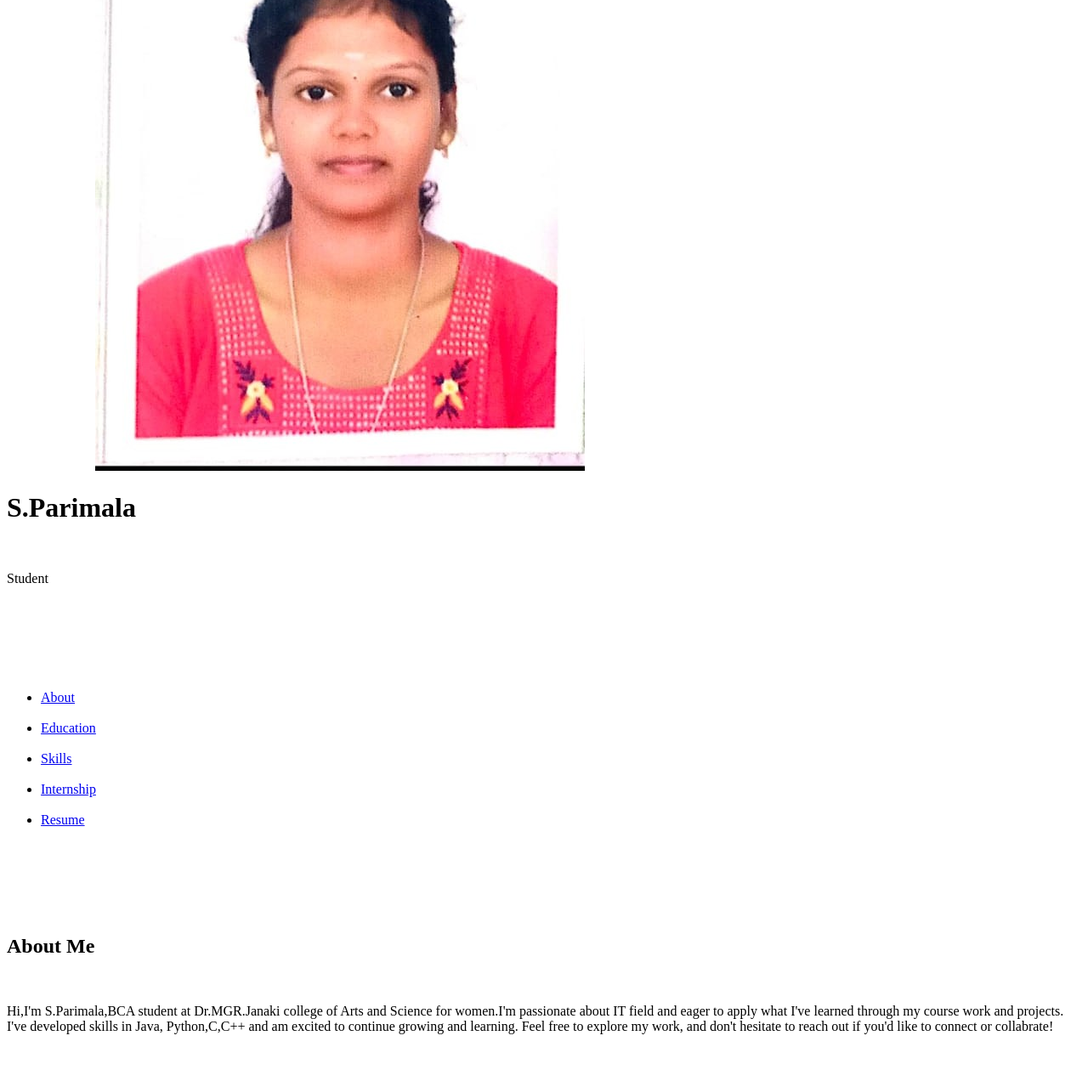
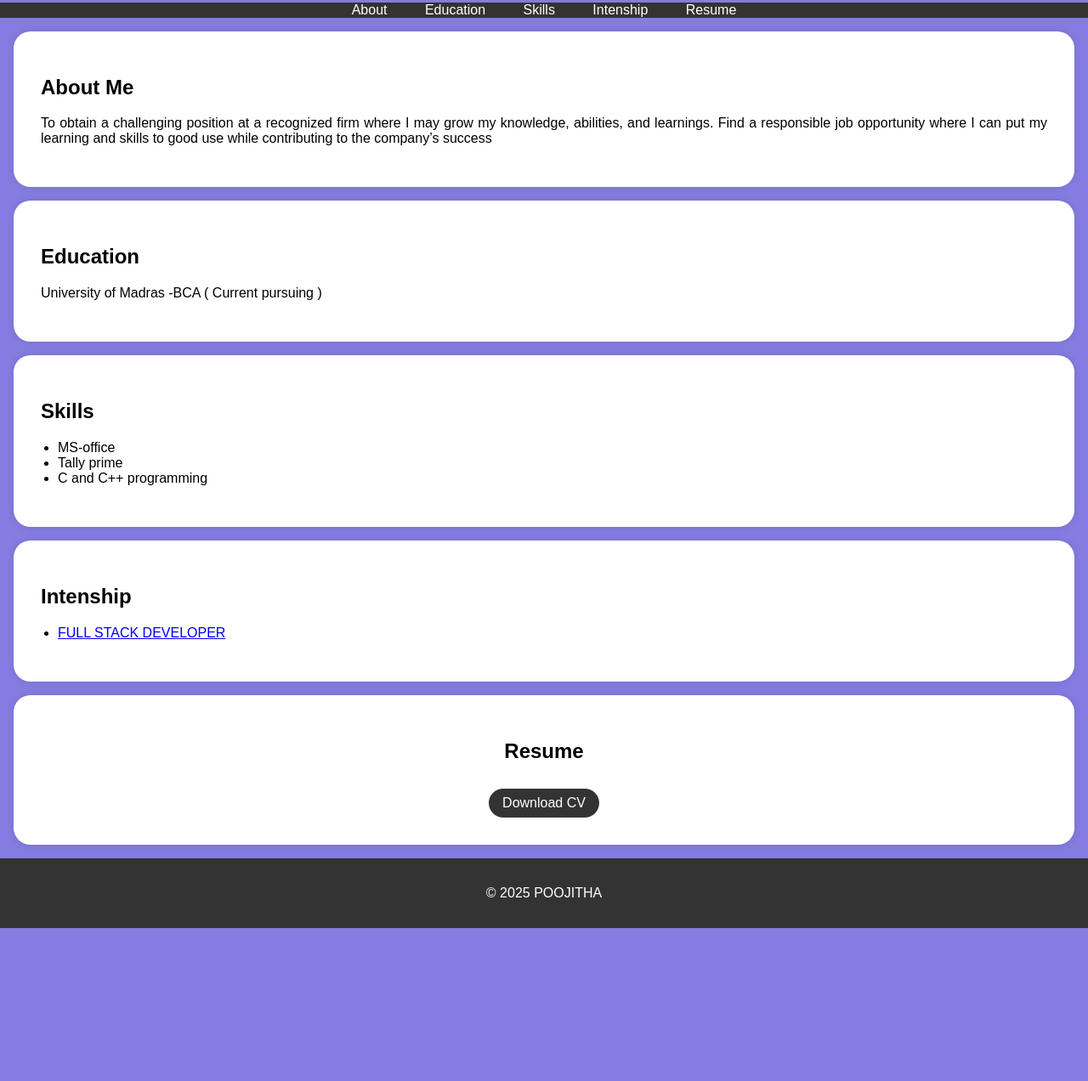
Before and after one commit to parimala922/digital_portfolio, a plain HTML site: page index.html in a window 1280 px wide. Shown: the part 210-1482 px from the top of the page at 85% size. After the commit the page ends 1302 px from the top, so only its background shows below. Drawn offline with Linux system fonts and the light colour scheme.

Commit message:
Update index.html

```diff
--- a/index.html
+++ b/index.html
@@ -1,190 +1,191 @@
-03.27 12:04 PM
-<!DOCTYPE html>﻿
-<html>﻿
-<head>﻿
-    <title>Portfolio</title>﻿
-    <style>﻿
-        body {﻿
-            font-family: Arial, sans-serif;﻿
-            margin: 0;﻿
-            padding: 0;﻿
-            background-color: #847ce0;﻿
-        }﻿
+<!DOCTYPE html>
+<html>
+<head>
+    <title>Portfolio</title>
+    <style>
+        body {
+            font-family: Arial, sans-serif;
+            margin: 0;
+            padding: 0;
+            background-color: #847ce0;
+        }
 
-        header {﻿
-            background-color: #cfb8dd;﻿
-            color: #fff;﻿
-            text-align: center;﻿
-            padding: 2rem 0;﻿
-            position: relative; /* Add this */﻿
-        }﻿
+        header {
+            background-color: #cfb8dd;
+            color: #fff;
+            text-align: center;
+            padding: 2rem 0;
+            position: relative; /* Add this */
+        }
 
-        .header-content h1 {﻿
-            font-size: 2.5rem;﻿
-        }﻿
+        .header-content h1 {
+            font-size: 2.5rem;
+        }
 
-        /* Add styles for the round profile picture */﻿
-        .profile-picture {﻿
-            width: 100px; /* Adjust the size as needed */﻿
-            height: 100px;﻿
-            border-radius: 75%; /* Create a circular shape */﻿
-            object-fit: cover; /* To ensure the image fills the circular area */﻿
-            position: absolute; /* Add this */﻿
-            top: 75px; /* Adjust top position as needed */﻿
-            left: 75px; /* Adjust left position as needed */﻿
-        }﻿
+        /* Add styles for the round profile picture */
+        .profile-picture {
+            width: 100px; /* Adjust the size as needed */
+            height: 100px;
+            border-radius: 75%; /* Create a circular shape */
+            object-fit: cover; /* To ensure the image fills the circular area */
+            position: absolute; /* Add this */
+            top: 75px; /* Adjust top position as needed */
+            left: 75px; /* Adjust left position as needed */
+        }
 
-        nav {﻿
-            background-color: #333;﻿
-            color: #fff;﻿
-            text-align: center;﻿
-        }﻿
+        nav {
+            background-color: #333;
+            color: #fff;
+            text-align: center;
+        }
 
-        nav ul {﻿
-            list-style-type: none;﻿
-            padding: 0;﻿
-        }﻿
+        nav ul {
+            list-style-type: none;
+            padding: 0;
+        }
 
-        nav ul li {﻿
-            display: inline;﻿
-            margin: 0 20px;﻿
-        }﻿
+        nav ul li {
+            display: inline;
+            margin: 0 20px;
+        }
 
-        nav ul li a {﻿
-            text-decoration: none;﻿
-            color: #fff;﻿
-        }﻿
+        nav ul li a {
+            text-decoration: none;
+            color: #fff;
+        }
 
-        .section-content {﻿
-            background-color: #fff;﻿
-            padding: 2rem;﻿
-            margin: 1rem;﻿
-            border-radius: 20px;﻿
-            box-shadow: 0 0 10px rgba(0, 0, 0, 0.1);﻿
-            text-align: justify;﻿
-        }﻿
+        .section-content {
+            background-color: #fff;
+            padding: 2rem;
+            margin: 1rem;
+            border-radius: 20px;
+            box-shadow: 0 0 10px rgba(0, 0, 0, 0.1);
+            text-align: justify;
+        }
 
-        .download-button {﻿
-            background-color: #333;﻿
-            color: #fff;﻿
-            padding: 0.5rem 1rem;﻿
-            text-decoration: none;﻿
-            border-radius: 20px;﻿
-            display: inline-block;﻿
-            margin-top: 10px;﻿
-            align-self: center;﻿
-        }﻿
+        .download-button {
+            background-color: #333;
+            color: #fff;
+            padding: 0.5rem 1rem;
+            text-decoration: none;
+            border-radius: 20px;
+            display: inline-block;
+            margin-top: 10px;
+            align-self: center;
+        }
 
-        .download-button:hover {﻿
-            background-color: #555;﻿
-        }﻿
+        .download-button:hover {
+            background-color: #555;
+        }
 
-        footer {﻿
-            text-align: center;﻿
-            padding: 1rem 0;﻿
-            background-color: #333;﻿
-            color: #fff;﻿
-        }﻿
+        footer {
+            text-align: center;
+            padding: 1rem 0;
+            background-color: #333;
+            color: #fff;
+        }
 
-        ul {﻿
-            list-style-type: disc;﻿
-            padding-left: 20px;﻿
-        }﻿
-    </style>﻿
-</head>﻿
-<body>﻿
-    <header>﻿
-        <div class="header-content">﻿
-            <!-- Add your profile picture here -->﻿
-            <img src="profile.jpg" alt="Your Profile Picture" class="profile-picture">﻿
-            <h1>S.Parimala</h1>﻿
-            <p>Student</p>﻿
-        </div>﻿
-    </header>﻿
+        ul {
+            list-style-type: disc;
+            padding-left: 20px;
+        }
+    </style>
+</head>
+<body>
+    <header>
+        <div class="header-content">
+            <!-- Add your profile picture here -->
+            <img src="E:\gitup\propic.jpg" alt="Your Profile Picture" class="profile-picture">
+            <h1>S.Parimala</h1>
+            <p>BCA ( Current pursuing )</p>
+        </div>
+    </header>
 
-    <nav>﻿
-        <ul>﻿
-            <li><a href="#about">About</a></li>﻿
-            <li><a href="#education">Education</a></li>﻿
-            <li><a href="#skills">Skills</a></li>﻿
-            <li><a href="#internship">Internship</a></li>﻿
-            <li><a href="#resume">Resume</a></li>﻿
-﻿
-        </ul>﻿
-    </nav>﻿
+    <nav>
+        <ul>
+            <li><a href="#about">About</a></li>
+            <li><a href="#education">Education</a></li>
+            <li><a href="#skills">Skills</a></li>
+            <li><a href="#projects">Intenship</a></li>
+            <li><a href="#resume">Resume</a></li>
 
-    <section id="about">﻿
-        <div class="section-content">﻿
-            <h2>About Me</h2>﻿
-            <p>Hi,I'm S.Parimala,BCA student at Dr.MGR.Janaki college of Arts and Science for women.I'm passionate about IT field and eager to apply what I've learned through my course work and projects. I've developed skills in Java, Python,C,C++ and am excited to continue growing and learning. Feel free to explore my work, and don't hesitate to reach out if you'd like to connect or collabrate!</p>﻿
-        </div>﻿
-    </section>﻿
+        </ul>
+    </nav>
 
-    <section id="education">﻿
-        <div class="section-content">﻿
-            <h2>Education</h2>﻿
-            <p>pursuing BCA degree at Dr.MGR Janaki College for women</p>﻿
-﻿
-﻿
-        </div>﻿
-    </section>﻿
+    <section id="about">
+        <div class="section-content">
+            <h2>About Me</h2>
+            <p>To obtain a challenging position at a recognized firm where I may grow my
+knowledge, abilities, and learnings. Find a responsible job opportunity where I can
+put my learning and skills to good use while contributing to the company’s success</p>
+        </div>
+    </section>
 
-    <section id="skills">﻿
-        <div class="section-content">﻿
-            <h2>Skills</h2>﻿
-            <ul>﻿
-                <li>JAVA-(basic)</li>﻿
-                <li>HTML-(basic)</li>﻿
-                <li>C++-(basic)</li>﻿
-                <li>PYTHON-(basic)</li>﻿
-﻿
-﻿
-            </ul>﻿
-        </div>﻿
-    </section>﻿
+    <section id="education">
+        <div class="section-content">
+            <h2>Education</h2>
+            <p>University of Madras -BCA ( Current pursuing )</p>
 
-    <section id="internship">﻿
-        <div class="section-content">﻿
-            <h2>Internship</h2>﻿
-            <ul>﻿
-                <li><a href="internship.docx"> Cloud computing</a></li>﻿
-                <!-- Add more project links here -->﻿
-            </ul>﻿
-        </div>﻿
-    </section>﻿
 
-    <section id="resume">﻿
-﻿
-        <div class="section-content">﻿
-            <center>﻿
-            <h2>Resume</h2>﻿
-            <a href="resume.pdf" target="_blank" class="download-button">Download CV</a>﻿
-        </center>﻿
-        </div>﻿
-﻿
-    </section>﻿
+        </div>
+    </section>
 
-    <footer>﻿
-        <p>&copy; 2025  parimala</p>﻿
-    </footer>﻿
+    <section id="skills">
+        <div class="section-content">
+            <h2>Skills</h2>
+            <ul>
+                <li>MS-office</li>
+                <li> Tally prime </li>
+                <li>C and C++ programming</li>
 
-    <script>﻿
-        // Smooth scrolling to section when clicking on navigation links﻿
-        document.querySelectorAll('a[href^="#"]').forEach(anchor => {﻿
-            anchor.addEventListener('click', function(e) {﻿
-                e.preventDefault();﻿
 
-                const targetId = this.getAttribute('href').substring(1);﻿
-                const targetElement = document.getElementById(targetId);﻿
+            </ul>
+        </div>
+    </section>
 
-                if (targetElement) {﻿
-                    window.scrollTo({﻿
-                        top: targetElement.offsetTop,﻿
-                        behavior: 'smooth'﻿
-                    });﻿
-                }﻿
-            });﻿
-        });﻿
-    </script>﻿
-</body>﻿
+    <section id="Intenship">
+        <div class="section-content">
+            <h2>Intenship</h2>
+            <ul>
+                <li><a href="E:\gitup\intenship.pdf">FULL STACK DEVELOPER</a></li>
+
+                <!-- Add more project links here -->
+            </ul>
+        </div>
+    </section>
+
+    <section id="resume">
+
+        <div class="section-content">
+            <center>
+            <h2>Resume</h2>
+            <a href="E:\gitup\.Resume.pdf" target="_blank" class="download-button">Download CV</a>
+        </center>
+        </div>
+
+    </section>
+
+    <footer>
+        <p>&copy; 2025 POOJITHA</p>
+    </footer>
+
+    <script>
+        // Smooth scrolling to section when clicking on navigation links
+        document.querySelectorAll('a[href^="#"]').forEach(anchor => {
+            anchor.addEventListener('click', function(e) {
+                e.preventDefault();
+
+                const targetId = this.getAttribute('href').substring(1);
+                const targetElement = document.getElementById(targetId);
+
+                if (targetElement) {
+                    window.scrollTo({
+                        top: targetElement.offsetTop,
+                        behavior: 'smooth'
+                    });
+                }
+            });
+        });
+    </script>
+</body>
 </html>
```
